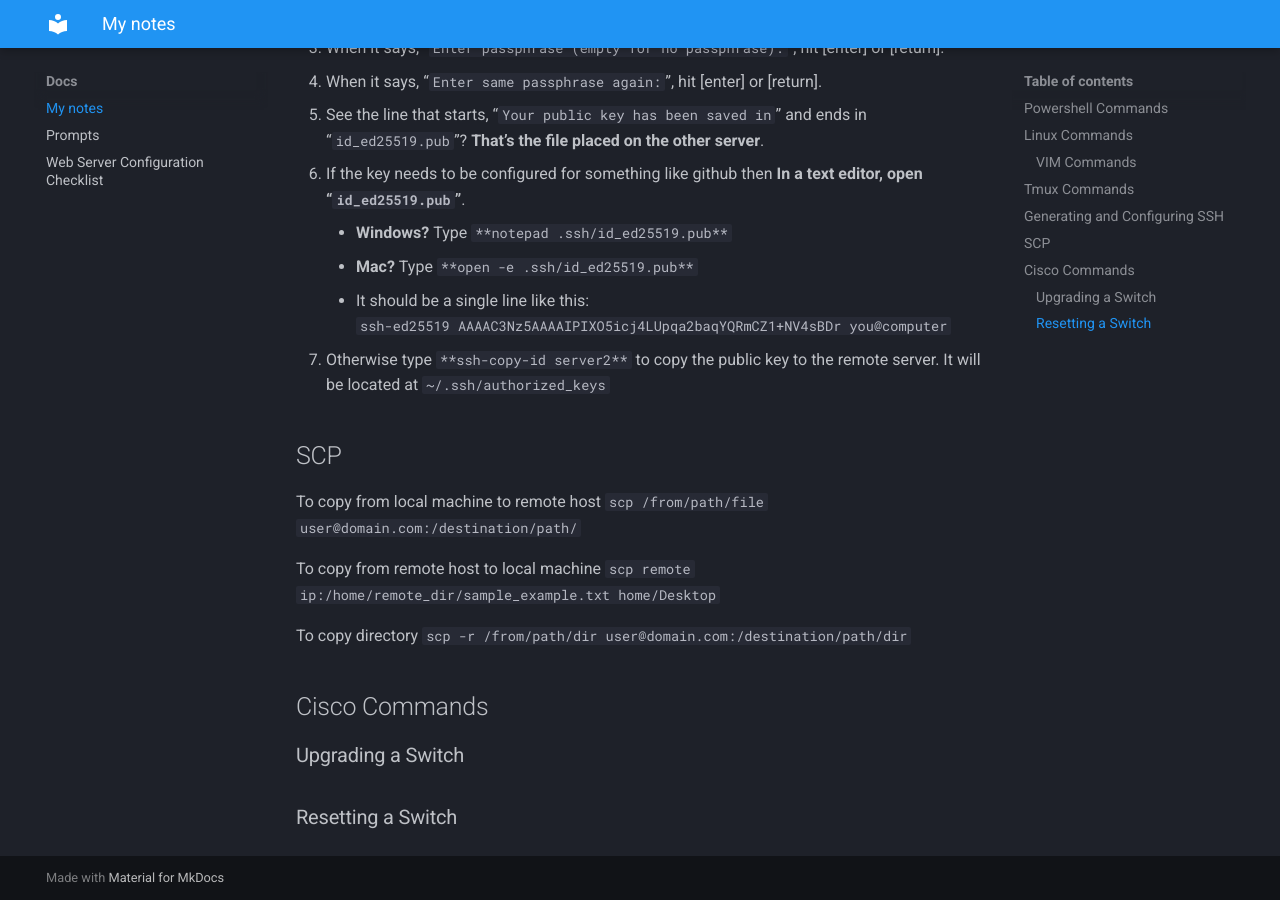
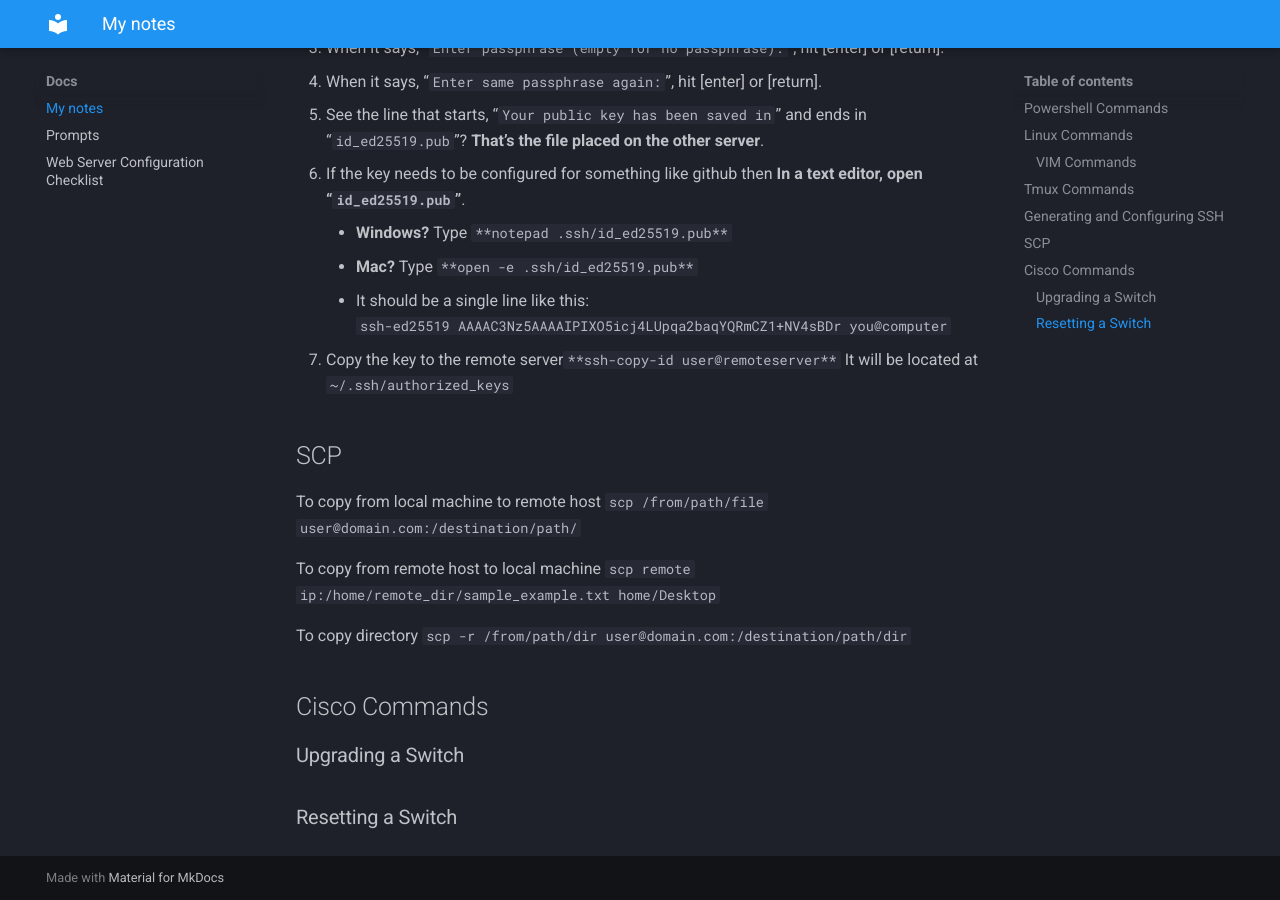
Before and after one commit to evanhumphry/me, an MkDocs documentation site: the page built from docs/docs/notes.md, in a window 1280 px wide and 900 px high, scrolled down 2356 px. Built offline with MkDocs 1.6.1 and Material for MkDocs 9.7.7, drawn with Linux system fonts in a browser that asks for light colours.

Commit message:
Update notes.md

```diff
--- a/docs/docs/notes.md
+++ b/docs/docs/notes.md
@@ -104,7 +104,7 @@ kill all tmux processes with `pkill -f tmux`.
     - **Mac?** Type `**open -e .ssh/id_ed25519.pub**`
     - It should be a single line like this:
     `ssh-ed25519 AAAAC3Nz5AAAAIPIXO5icj4LUpqa2baqYQRmCZ1+NV4sBDr you@computer`
-7. Otherwise type `**ssh-copy-id server2**` to copy the public key to the remote server. It will be located at `~/.ssh/authorized_keys`
+7. Copy the key to the remote server`**ssh-copy-id user@remoteserver**` It will be located at `~/.ssh/authorized_keys`
 
 ## SCP
 To copy from local machine to remote host
```
